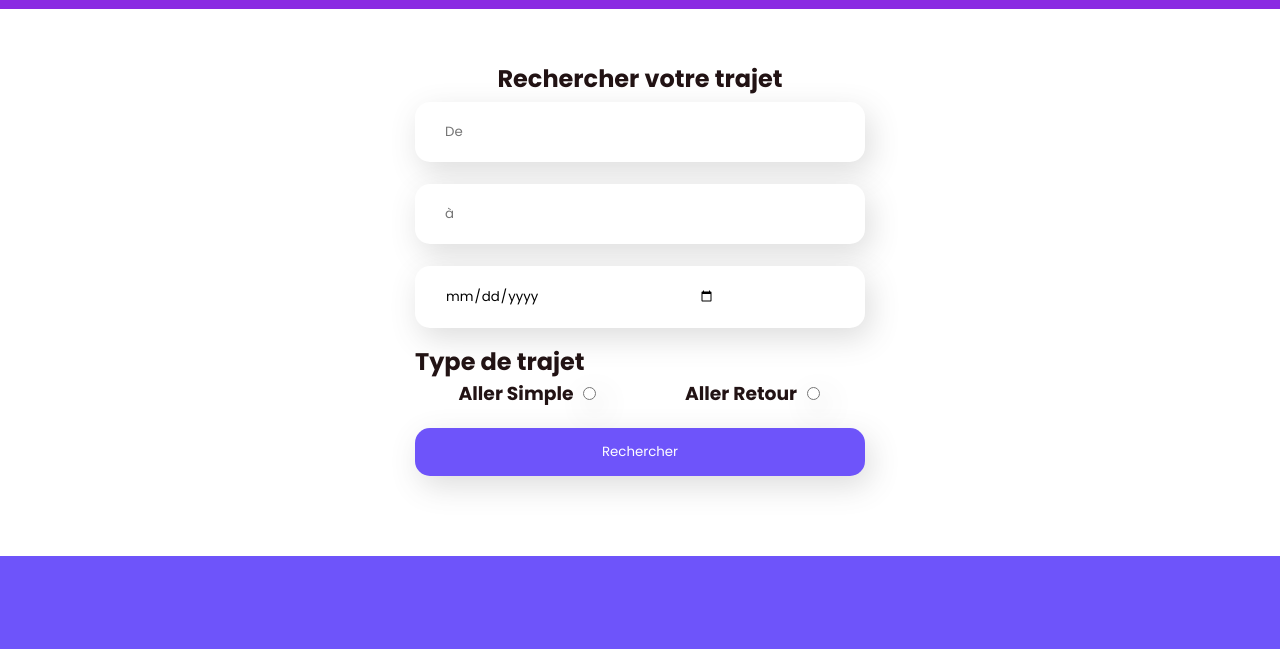
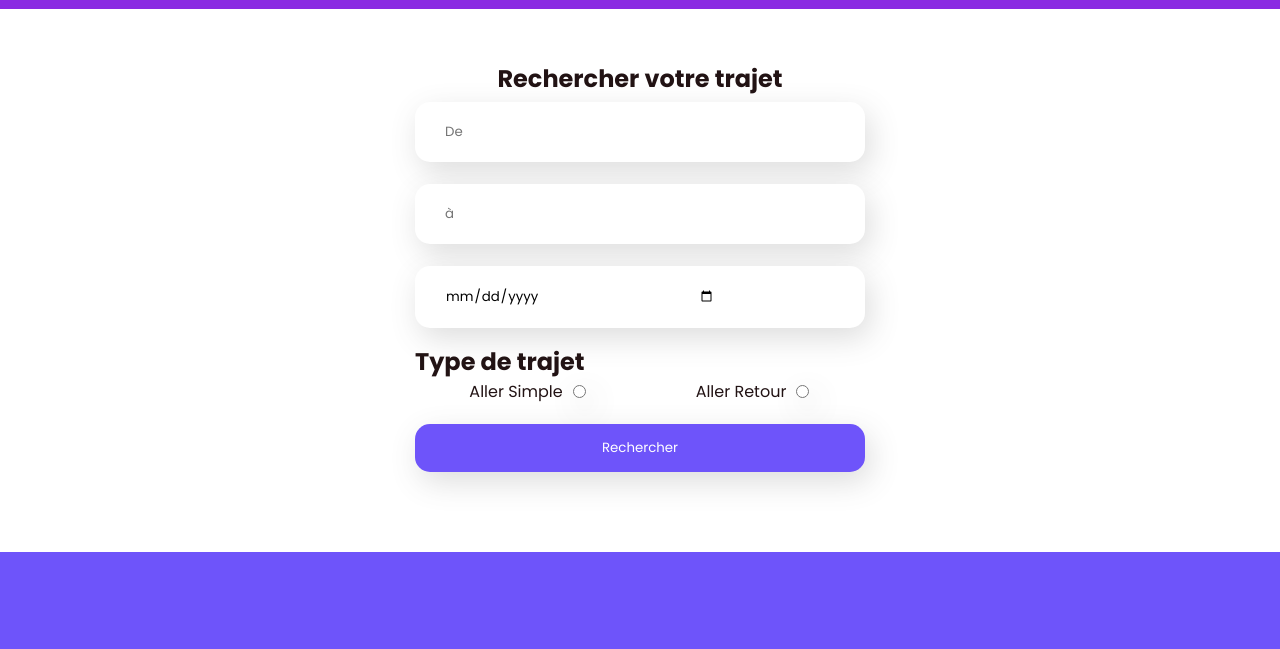
Before and after one commit to azddineharchaoui/Travigo, a plain HTML site: page bouking.html in a window 1280 px wide. Shown: the part 119-768 px from the top of the page. Drawn offline with nearby package versions, Linux system fonts and the light colour scheme.

Commit message:
fixing the label of the radio

```diff
--- a/bouking.html
+++ b/bouking.html
@@ -46,13 +46,13 @@
             <div class="div2">
 
                 <div >
-                    <h3 style="margin: 0;">Aller Simple</h3>
-                    <input class="radio1" type="radio" name="type_trajet" value="Aller Simple" style="margin-left: 10px;">
+                    <label for="radio1" style="margin: 0;">Aller Simple</label>
+                    <input class="radio1" id="radio1" type="radio" name="type_trajet" value="Aller Simple" style="margin-left: 10px;">
                 </div>
 
                 <div >
-                    <h3 style="margin: 0;">Aller Retour</h3>
-                    <input class=" radio1" type="radio" name="type_trajet" value="Aller Retour" style="margin-left: 10px;">
+                    <label for="radio2" style="margin: 0;">Aller Retour</label>
+                    <input class=" radio1" id="radio2" type="radio" name="type_trajet" value="Aller Retour" style="margin-left: 10px;">
                 </div>
 
             </div>
```
